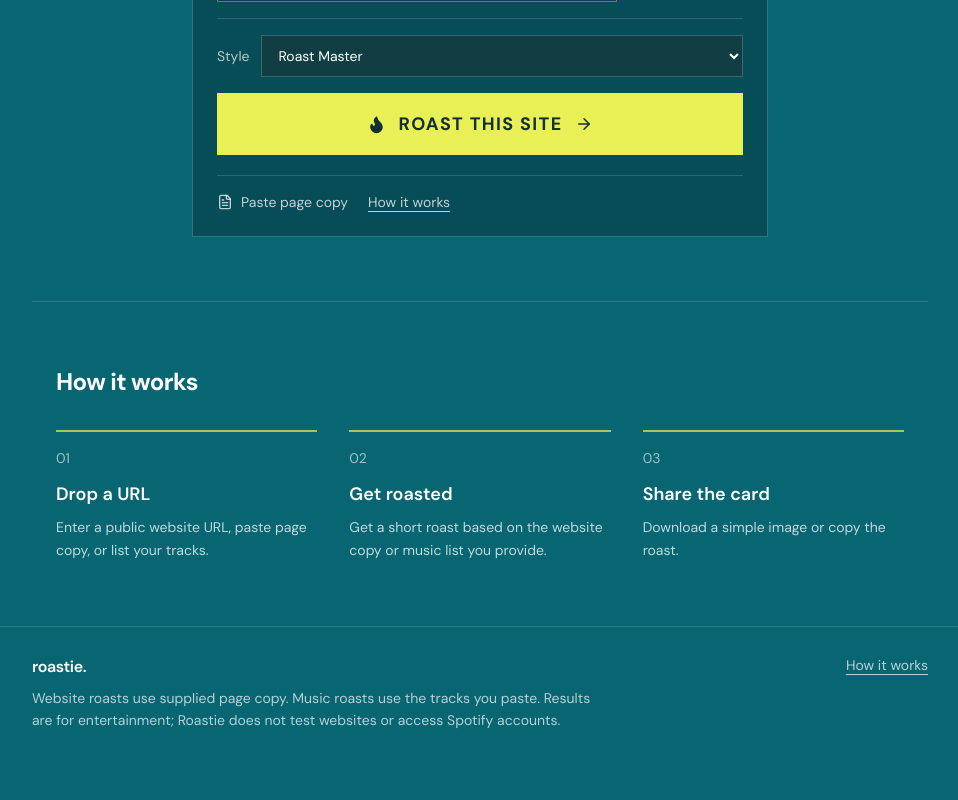
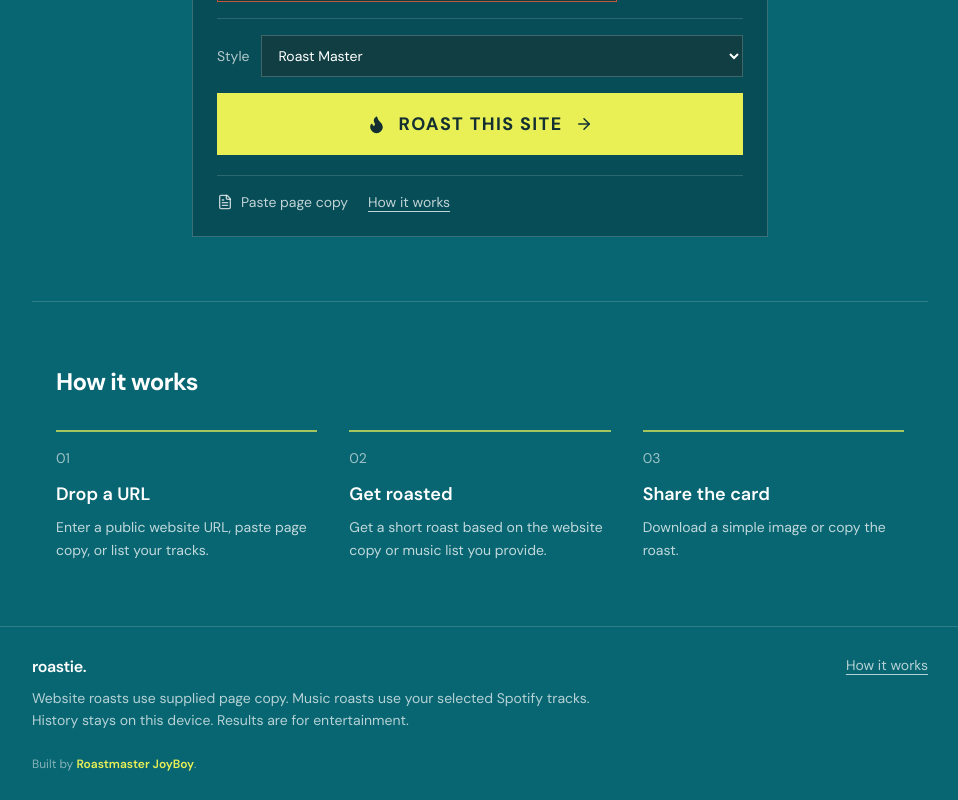
Before and after one commit to JOYBOYash/Roaster, a React (Vite) app: page / in a window 1280 px wide. Shown: the part 490-1290 px from the top of the page, without its empty margins (160-1118 px from the left). Before the commit the page ends 1250 px from the top, so only its background shows below. Built offline with nearby package versions, Linux system fonts and the light colour scheme.

Commit message:
Add Roastmaster JoyBoy credit and privacy note

```diff
--- a/src/components/Footer.tsx
+++ b/src/components/Footer.tsx
@@ -11,7 +11,7 @@ export const Footer: React.FC<FooterProps> = ({ onShowHowItWorks }) => {
         <div>
           <p className="text-base font-semibold tracking-tight text-white">roastie.</p>
           <p className="mt-2 max-w-xl text-sm leading-relaxed">
-            Website roasts use supplied page copy. Music roasts use the tracks you paste. Results are for entertainment; Roastie does not test websites or access Spotify accounts.
+            Website roasts use supplied page copy. Music roasts use your selected Spotify tracks. History stays on this device. Results are for entertainment.
           </p>
         </div>
         <button
@@ -22,6 +22,7 @@ export const Footer: React.FC<FooterProps> = ({ onShowHowItWorks }) => {
           How it works
         </button>
       </div>
+      <p className="mx-auto mt-6 w-full max-w-4xl text-xs text-white/50">Built by <span className="font-semibold text-[#E9F056]">Roastmaster JoyBoy</span>.</p>
     </footer>
   );
 };
```
